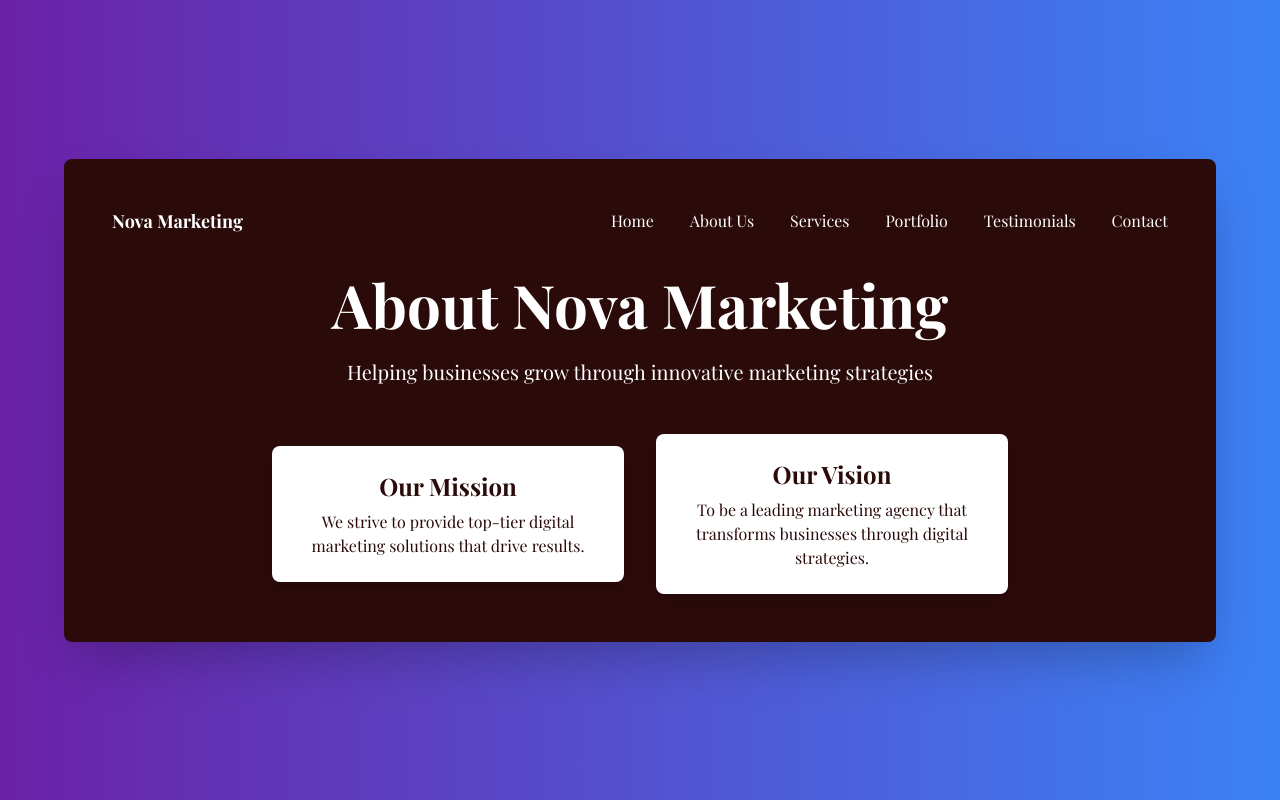
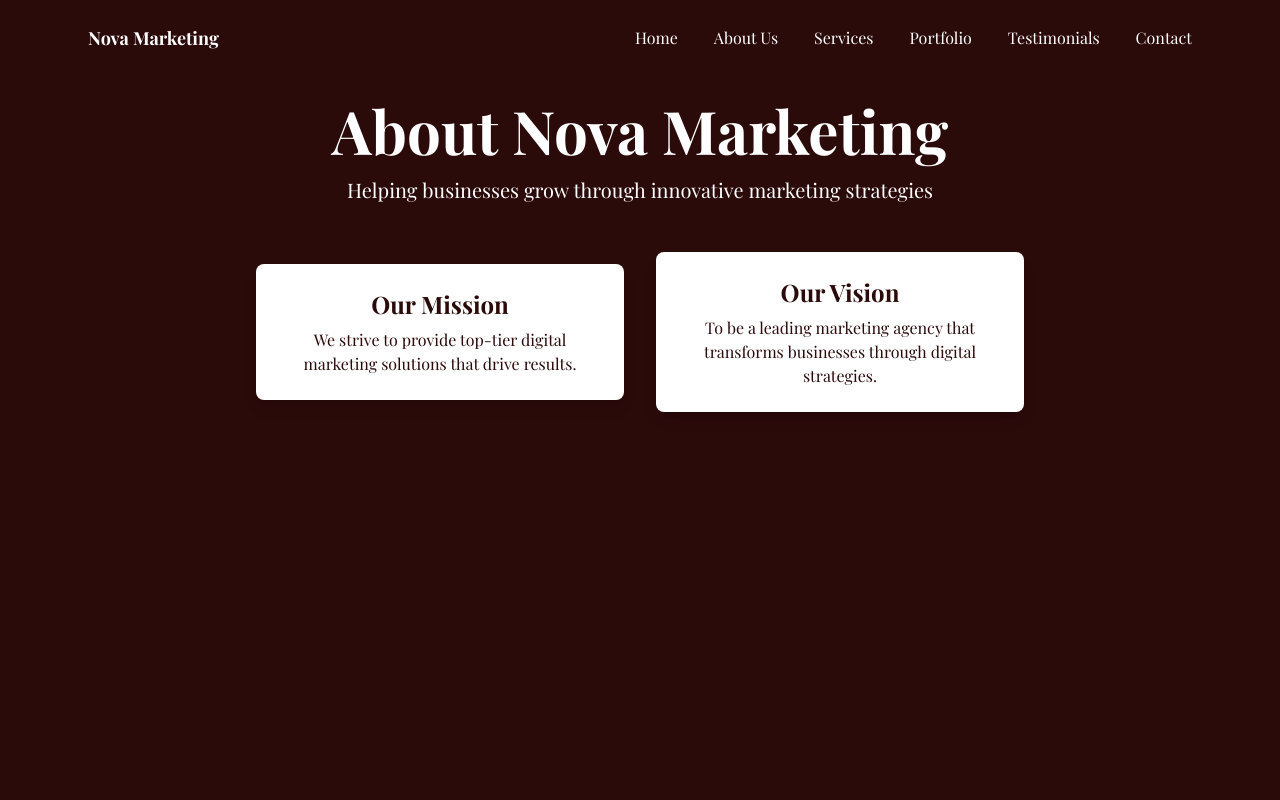
Before and after one commit to saxxnggg/nova-marketing, a plain HTML site: page about.html in a window 1280 px wide. Drawn offline with nearby package versions, Linux system fonts and the light colour scheme.

Commit message:
Update about.html

```diff
--- a/about.html
+++ b/about.html
@@ -13,9 +13,9 @@
         }
     </style>
 </head>
-<body class="bg-gradient-to-r from-purple-800 to-blue-500 min-h-screen flex items-center justify-center">
-    <div class="bg-[#2b0a0a] text-white p-12 rounded-lg max-w-6xl mx-auto w-full shadow-2xl">
-        <header class="flex justify-between items-center mb-8">
+<body class="bg-[#2b0a0a] text-white min-h-screen flex flex-col items-center">
+
+    <header class="w-full p-6 flex justify-between items-center max-w-6xl">
         <div class="text-lg font-bold">Nova Marketing</div>
         <nav class="space-x-8">
             <a class="hover:underline" href="index.html">Home</a>
@@ -26,9 +26,11 @@
             <a class="hover:underline" href="contact.html">Contact</a>
         </nav>
     </header>
-        <main class="text-center">
-            <h1 class="text-6xl font-bold mb-4 leading-tight">About Nova Marketing</h1>
+
+    <main class="text-center w-full max-w-6xl p-6">
+        <h1 class="text-6xl font-bold mb-4">About Nova Marketing</h1>
         <p class="text-xl mb-8">Helping businesses grow through innovative marketing strategies</p>
+
         <div class="flex items-center justify-center mt-12 space-x-8">
             <div class="bg-white text-[#2b0a0a] p-6 rounded-lg shadow-lg w-1/3">
                 <h2 class="text-2xl font-bold mb-2">Our Mission</h2>
@@ -40,6 +42,6 @@
             </div>
         </div>
     </main>
-    </div>
+
 </body>
 </html>
```
Lines whose indentation alone changed are shown as unchanged.
